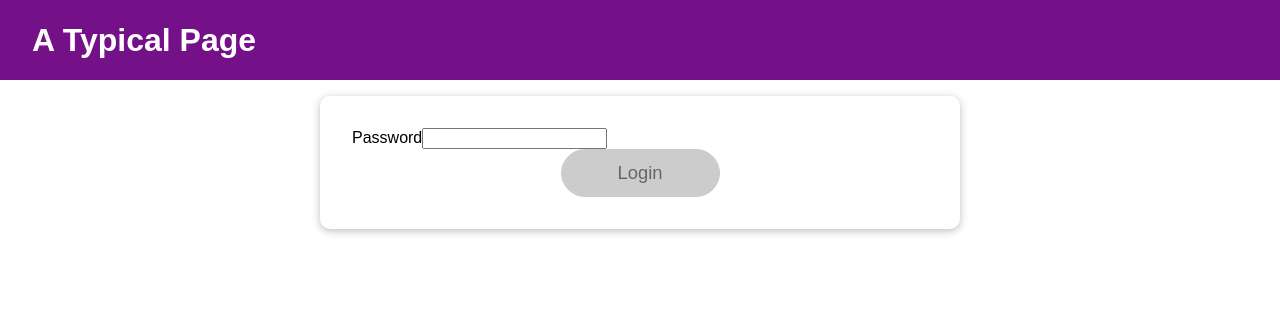
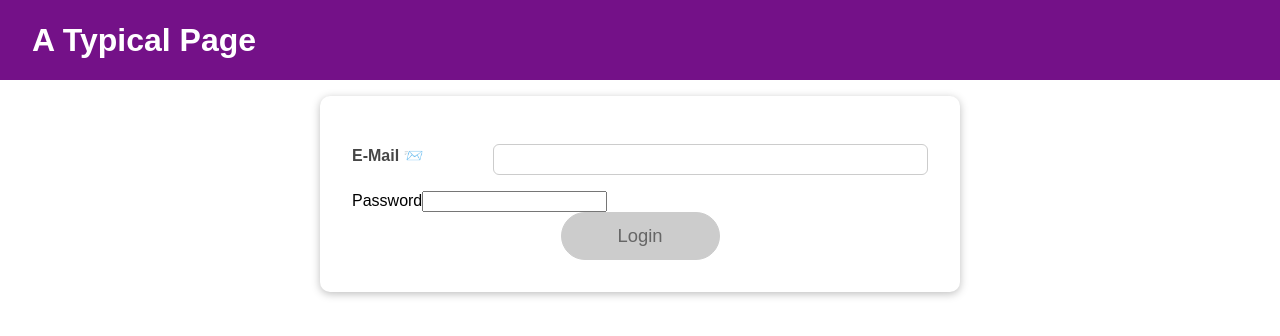
Before and after one commit to wanyu0413/React-advance, a React (Create React App) app: page / in a window 1280 px wide. Shown: the top 336 px of the page. Built offline with nearby package versions, Linux system fonts and the light colour scheme.

Commit message:
add Input back to Login

```diff
--- a/src/components/Login/Login.js
+++ b/src/components/Login/Login.js
@@ -4,6 +4,7 @@ import Card from "../UI/Card/Card";
 import classes from "./Login.module.css";
 import Button from "../UI/Button/Button";
 import AuthContext from "../../store/auth-context";
+import Input from "../UI/Input/Input";
 
 const emailReducer = (state, action) => {
   if (action.type === "USER_INPUT") {
@@ -87,6 +88,15 @@ const Login = (props) => {
   return (
     <Card className={classes.login}>
       <form onSubmit={submitHandler}>
+        <Input
+          id="email"
+          label="E-Mail 📨"
+          type="email"
+          isValid={emailIsValid}
+          value={emailState.value}
+          onChange={emailChangeHandler}
+          onBlur={validateEmailHandler}
+        />
         <div
           className={`${classes.control} ${
             passwordState.isValid === false ? classes.invalid : ""
```
